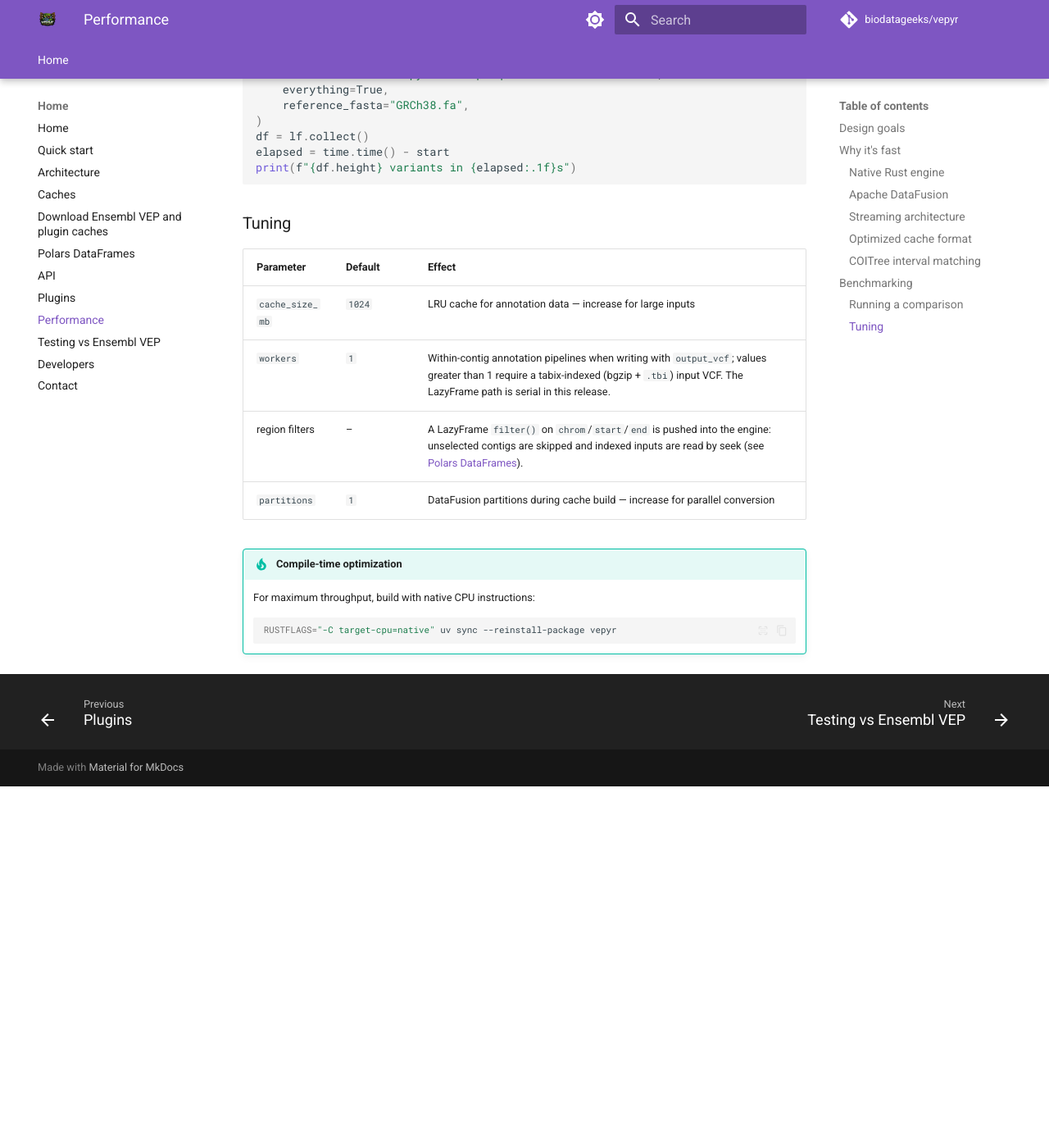
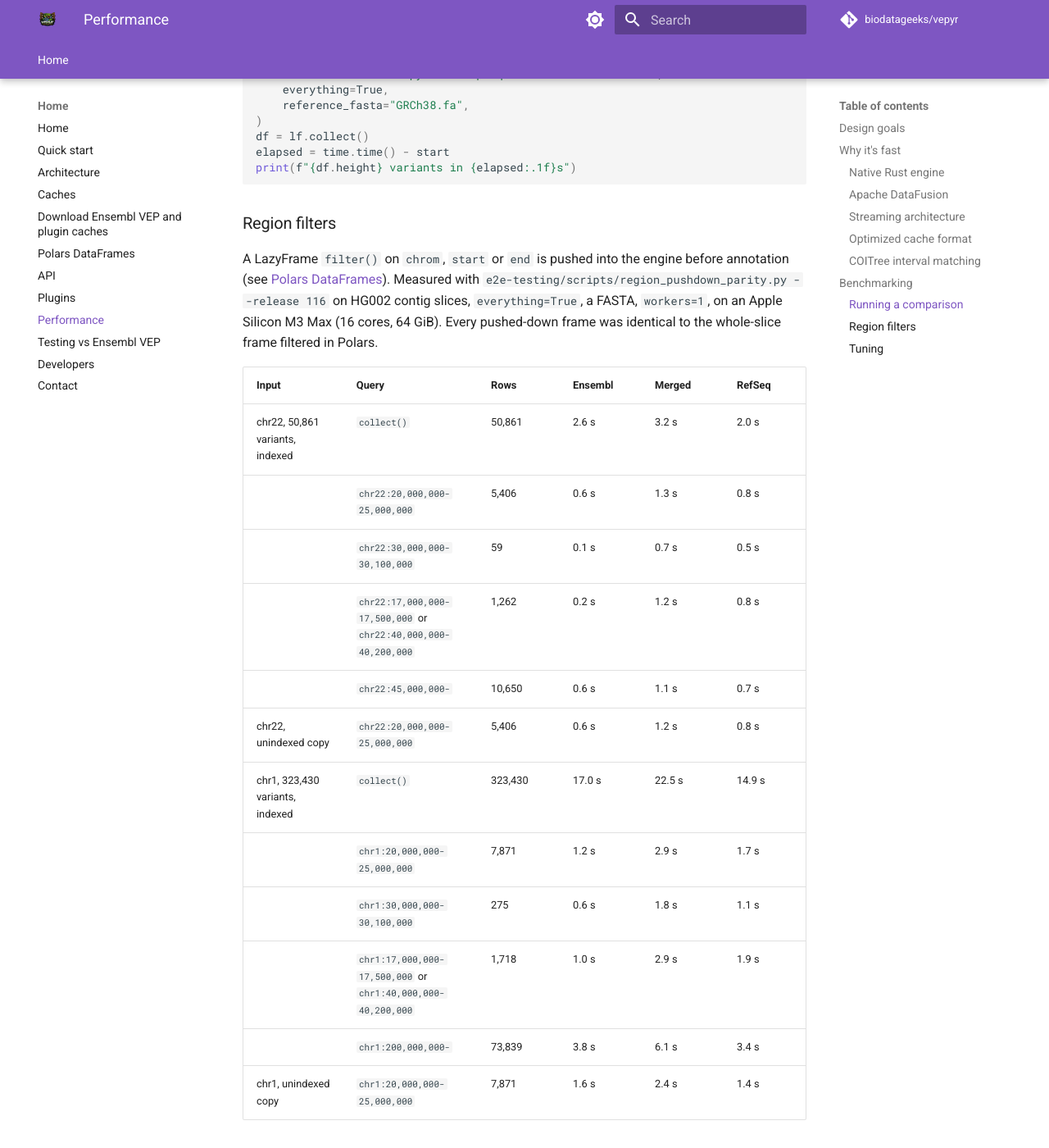
Before and after one commit to biodatageeks/vepyr, an MkDocs documentation site: the page built from docs/performance.md, in a window 1280 px wide and 1400 px high, scrolled down 1772 px. Shown: the whole window at 82% size. Built offline with MkDocs 1.6.1 and Material for MkDocs 9.7.7, drawn with Linux system fonts in a browser that asks for light colours; comment, search, counter and statistics services are not loaded; before the commit the page ends 2731 px from its top, so only the background shows below that; some of the changed text lies outside the part shown.

Commit message:
docs: region filter benchmarks on chr22 and chr1, measured on an Apple Silicon M3 Max
Co-Authored-By: Claude Fable 5.1 <noreply@anthropic.com>
Claude-Session: https://claude.ai/code/session_01KZih2F3TyqxHhEGcZMovZL

````diff
--- a/docs/performance.md
+++ b/docs/performance.md
@@ -72,6 +72,34 @@ elapsed = time.time() - start
 print(f"{df.height} variants in {elapsed:.1f}s")
 ```
 
+### Region filters
+
+A LazyFrame `filter()` on `chrom`, `start` or `end` is pushed into the engine
+before annotation (see [Polars DataFrames](dataframes.md#region-filters)).
+Measured with `e2e-testing/scripts/region_pushdown_parity.py --release 116` on
+HG002 contig slices, `everything=True`, a FASTA, `workers=1`, on an Apple Silicon M3 Max (16 cores, 64 GiB). Every
+pushed-down frame was identical to the whole-slice frame filtered in Polars.
+
+| Input | Query | Rows | Ensembl | Merged | RefSeq |
+|---|---|---|---|---|---|
+| chr22, 50,861 variants, indexed | `collect()` | 50,861 | 2.6 s | 3.2 s | 2.0 s |
+| | `chr22:20,000,000-25,000,000` | 5,406 | 0.6 s | 1.3 s | 0.8 s |
+| | `chr22:30,000,000-30,100,000` | 59 | 0.1 s | 0.7 s | 0.5 s |
+| | `chr22:17,000,000-17,500,000` or `chr22:40,000,000-40,200,000` | 1,262 | 0.2 s | 1.2 s | 0.8 s |
+| | `chr22:45,000,000-` | 10,650 | 0.6 s | 1.1 s | 0.7 s |
+| chr22, unindexed copy | `chr22:20,000,000-25,000,000` | 5,406 | 0.6 s | 1.2 s | 0.8 s |
+| chr1, 323,430 variants, indexed | `collect()` | 323,430 | 17.0 s | 22.5 s | 14.9 s |
+| | `chr1:20,000,000-25,000,000` | 7,871 | 1.2 s | 2.9 s | 1.7 s |
+| | `chr1:30,000,000-30,100,000` | 275 | 0.6 s | 1.8 s | 1.1 s |
+| | `chr1:17,000,000-17,500,000` or `chr1:40,000,000-40,200,000` | 1,718 | 1.0 s | 2.9 s | 1.9 s |
+| | `chr1:200,000,000-` | 73,839 | 3.8 s | 6.1 s | 3.4 s |
+| chr1, unindexed copy | `chr1:20,000,000-25,000,000` | 7,871 | 1.6 s | 2.4 s | 1.4 s |
+
+Merged and RefSeq ranges pay for one positional count pass over the contig
+plus a warm-up of the input buffers before the range, which keeps their output
+byte-identical to a whole-file run. Without an index the whole slice is parsed
+and filtered before annotation, so small ranges gain less.
+
 ### Tuning
 
 | Parameter | Default | Effect |
````
Also changed, not shown: docs/dataframes.md (+3 -2 lines).
